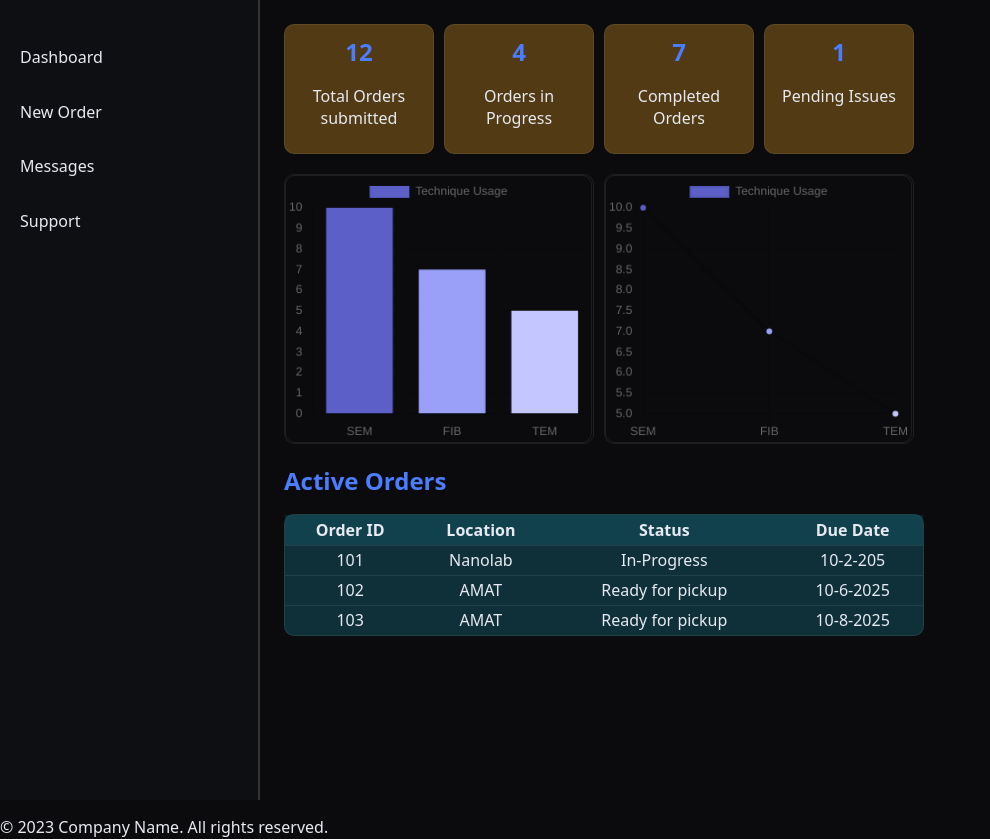
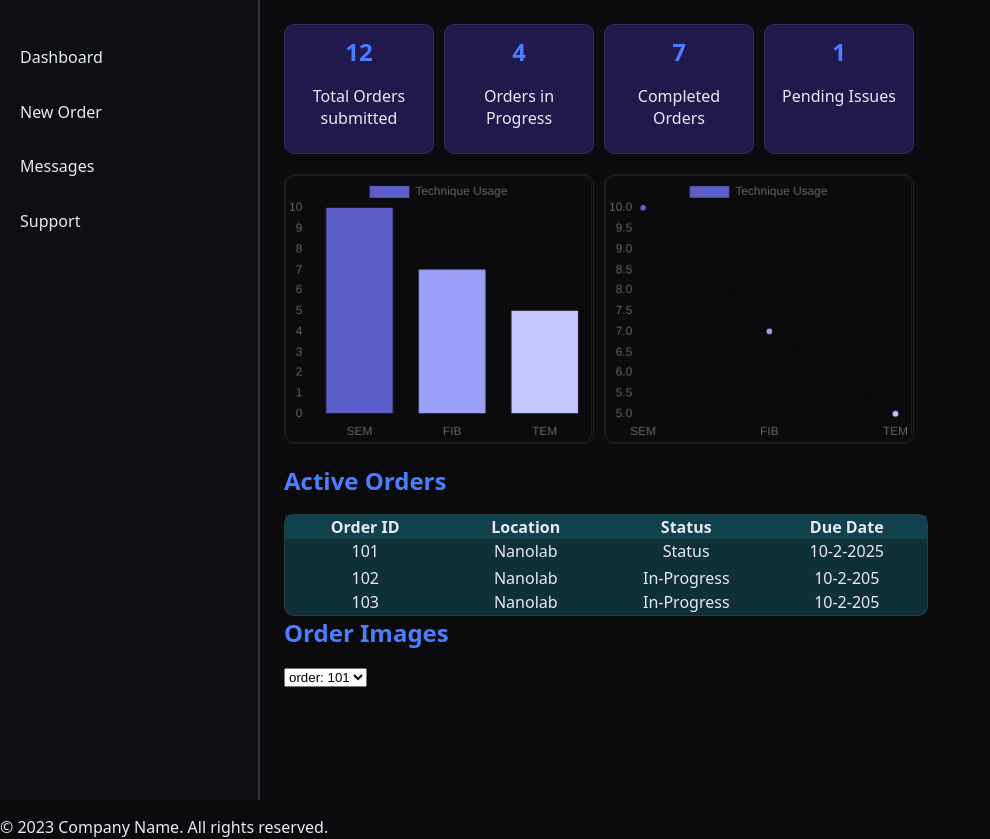
Before and after one commit to CyberSurfer108/TEM-Lab-Management-System, a Flask app: page /customer/dashboard in a window 1280 px wide. Shown: the part 71-910 px from the top of the page, without its empty margins (0-990 px from the left). Run offline with Flask 3, Linux system fonts and the light colour scheme.

Commit message:
updates customer dashboard

```diff
--- a/static/customer/css/customer_style.css
+++ b/static/customer/css/customer_style.css
@@ -162,7 +162,7 @@ tr:hover td {
 
 .collapsible.open {
     max-height: 600px;
-    /* > content height */
+
     opacity: 1;
 }
 
@@ -182,7 +182,7 @@ tr.edit-row>td {
 
 .edit-form.open {
     max-height: 600px;
-    /* bigger than your form’s height */
+
     opacity: 1;
 }
 
--- a/static/customer/css/dashboard_style.css
+++ b/static/customer/css/dashboard_style.css
@@ -115,6 +115,12 @@ h2 {
 /* =========================
    SECTION / CARDS
    ========================= */
+
+
+
+/* =========================
+   TABLES
+   ========================= */
 table {
     min-width: 640px;
     border-collapse: separate;
@@ -125,18 +131,49 @@ table {
 }
 
 .table-headers {
-    height: 30px;
+    min-height: 30px;
     background-color: hsl(var(--teal)/ 0.2);
 }
 
-tr {
-    height: 30px;
+
+
+td,
+th {
+    width: 25%;
+    text-align: center;
+}
+
+.order-row {
+    transition: transform 0.2s ease, box-shadow 0.2s ease;
+}
+
+.order-row:hover {
+    transform: translateY(-2px);
+    box-shadow: 0 4px 10px rgba(0, 0, 0, 0.1);
+    cursor: pointer;
 
 }
 
-td {
-    border-top: var(--brd);
-    text-align: center;
+progress {
+    width: 50%;
+}
+
+.lamella-list {
+    max-height: 0;
+    opacity: 0;
+    overflow: hidden;
+    transition: max-height 0.4s ease, opacity 0.4s ease;
+}
+
+.lamella-list.open {
+    max-height: 500px;
+    opacity: 1;
+}
+
+.lamella-row {
+    background-color: hsl(var(--amber)/ 0.1);
+
+
 }
 
 #cards {
@@ -154,7 +191,7 @@ td {
     border-radius: var(--radius);
     text-align: center;
     padding: 10px;
-    background: hsl(var(--amber)/0.3);
+    background: hsl(var(--indigo)/0.3);
 
 }
 
--- a/templates/customer/dashboard.html
+++ b/templates/customer/dashboard.html
@@ -71,36 +71,133 @@
                         </tr>
                     </thead>
                     <tbody id="active-order-tbody">
-                        <tr>
+                        <tr class="order-row" id="order-101">
                             <td>101</td>
+                            <td>Nanolab</td>
+                            <td>Status</td>
+                            <td>10-2-2025</td>
+                        </tr>
+                        <tr class="lamella-container">
+                            <td colspan="4">
+                                <div class="lamella-list">
+                                    <table>
+                                        <thead>
+                                            <th>Wafer</th>
+                                            <th>Chip</th>
+                                            <th>Lamella</th>
+                                            <th>Progress</th>
+                                        </thead>
+                                        <tbody>
+                                            <tr class="lamella-row">
+                                                <td>10J3</td>
+                                                <td>A01</td>
+                                                <td>X-Cut</td>
+                                                <td>Complete</td>
+                                            </tr>
+                                        </tbody>
+
+                                        <tr class="lamella-row">
+                                            <td>10J3</td>
+                                            <td>A02</td>
+                                            <td>X-Cut</td>
+                                            <td><progress id="progress" value="60" max="100"></progress></td>
+                                        </tr>
+                                        <tr class="lamella-row">
+                                            <td>10J3</td>
+                                            <td>A02</td>
+                                            <td>Y-Cut</td>
+                                            <td><progress id="progress" value="40" max="100"></progress></td>
+                                        </tr>
+                                    </table>
+                                </div>
+                            </td>
+                        </tr>
+                        <tr class="order-row" id="order-102">
+                            <td>102</td>
                             <td>Nanolab</td>
                             <td>In-Progress</td>
                             <td>10-2-205</td>
                         </tr>
-                        <tr>
-                            <td>102</td>
-                            <td>AMAT</td>
-                            <td>Ready for pickup</td>
-                            <td>10-6-2025</td>
+                        <tr class="order-row" id="order-103">
+                            <td>103</td>
+                            <td>Nanolab</td>
+                            <td>In-Progress</td>
+                            <td>10-2-205</td>
                         </tr>
-                        <tr>
-                            <td>103</td>
-                            <td>AMAT</td>
-                            <td>Ready for pickup</td>
-                            <td>10-8-2025</td>
-                        </tr>
+
+
+
 
                     </tbody>
                 </table>
             </section>
+            <section id="images">
+                <h2>Order Images</h2>
+                <select id="select-order-button">
+                    <option>order: 101</option>
+                    <option>order: 101</option>
+                    <option>order: 101</option>
+                    <option>order: 104</option>
+                </select>
+                <div>
+                    <img>
+                </div>
+            </section>
             <section id="templates">
-                <template id="active-order-row">
-                    <tr>
+                <template id="active-order">
+                    <tr class="order-row">
                         <td></td>
                         <td></td>
                         <td></td>
                         <td></td>
                     </tr>
+                </template>
+
+                <template id="lamella-list">
+                    <tr class="lamella-container">
+                        <td colspan="4">
+                            <div class="lamella-list">
+                                <table>
+                                    <thead>
+                                        <th colspan="4">Lamella List</th>
+                                    </thead>
+                                    <tbody id="lamella-table">
+
+                                    </tbody>
+                                </table>
+                            </div>
+                        </td>
+                    </tr>
+                </template>
+
+                <template id="lamella-row">
+                    <tr class="lamella-row">
+                        <td></td>
+                        <td></td>
+                        <td></td>
+                        <td></td>
+                    </tr>
+                </template>
+                <template id="lamella-details">
+                    <tr>
+                        <td colspan="4">
+                            <div>
+                                <table>
+                                    <thead>
+                                        <th colspan="4"> Details</th>
+                                    </thead>
+                                    <tbody>
+                                        <tr>
+                                            <td></td>
+                                            <td></td>
+                                            <td></td>
+                                        </tr>
+                                    </tbody>
+                                </table>
+                            </div>
+                        </td>
+                    </tr>
+
                 </template>
             </section>
         </div>
@@ -111,6 +208,17 @@
     </footer>
     <script src="/static/customer/js/chart.umd.js"></script>
     <script>
+
+        const orderRow = document.getElementById("order-101");
+        const lamellaList = document.querySelector(".lamella-list")
+
+
+        orderRow.addEventListener("click", () => {
+            lamellaList.classList.toggle("open");
+
+        })
+
+
 
         function addRow() {
             const tbody = document.getElementById('active-order-tbody')
```
